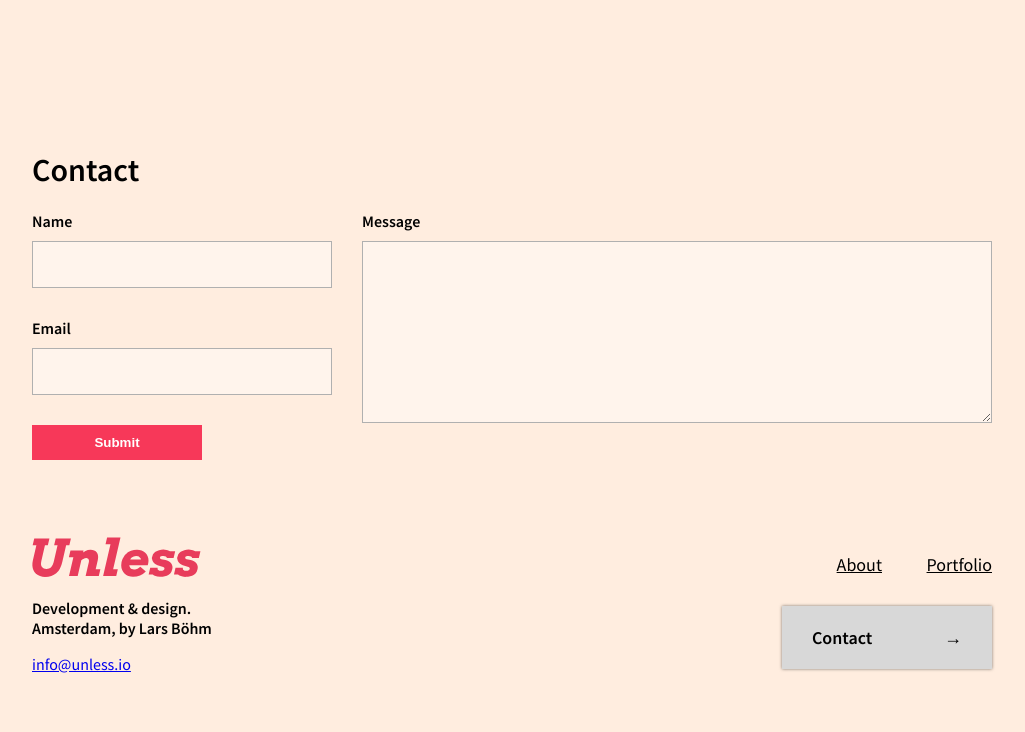
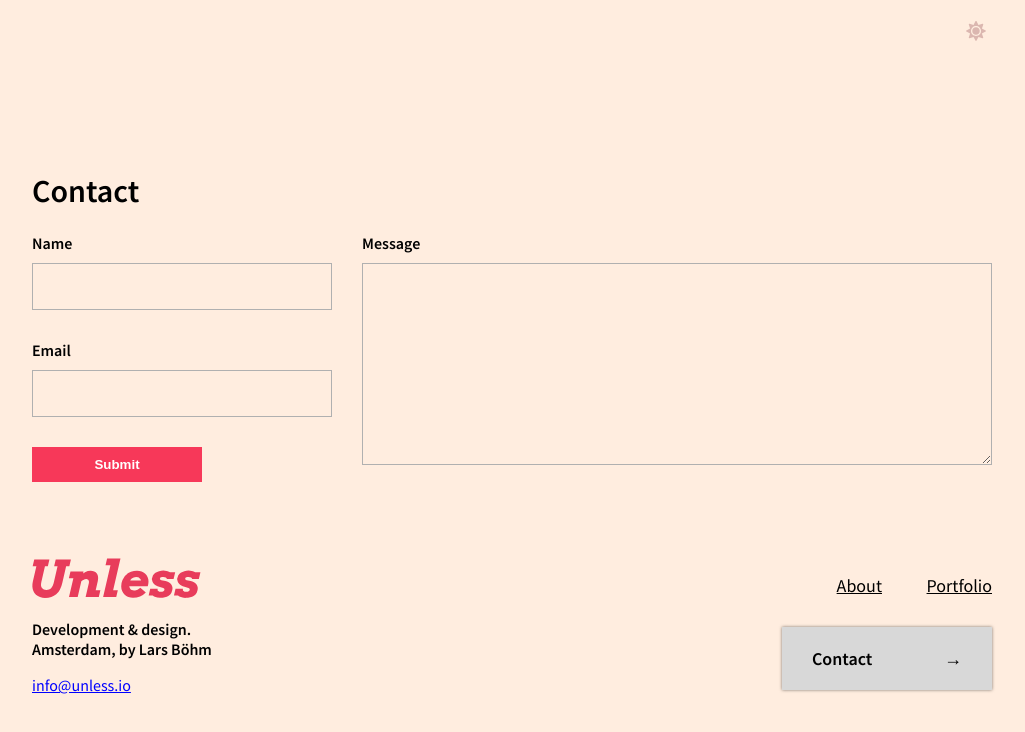
Before and after one commit to unless-io/unless_gatsby, a Gatsby site: page /contact in a window 1280 px wide. Shown: the whole page, without its empty margins (128-1153 px from the left). Built offline with nearby package versions, Linux system fonts and the light colour scheme; Gatsby itself is replaced by a stand-in of ours.

Commit message:
setup light modes

```diff
--- a/gatsby-browser.js
+++ b/gatsby-browser.js
@@ -5,3 +5,5 @@
  */
 
 // You can delete this file if you're not using it
+import ThemeProvider from './src/layout/theme-provider'
+export const wrapRootElement = ThemeProvider
--- a/gatsby-ssr.js
+++ b/gatsby-ssr.js
@@ -5,3 +5,5 @@
  */
 
 // You can delete this file if you're not using it
+import ThemeProvider from './src/layout/theme-provider'
+export const wrapRootElement = ThemeProvider
--- a/src/components/header/header.css
+++ b/src/components/header/header.css
@@ -2,7 +2,6 @@
   position: sticky;
   width: 100vw;
   top: calc(100vh - 160px);
-  background-color: #ffeddf;
   padding-bottom: 50px;
 }
 
@@ -42,6 +41,12 @@
   font-weight: 600;
 }
 
+.header-wrapper header .left a,
+.header-wrapper header .left a:visited {
+  color: var(--link);
+  transition: color 400ms ease;
+}
+
 .header-wrapper header .right ol {
   display: grid;
   grid-auto-columns: 1fr;
@@ -57,8 +62,9 @@
 }
 
 .header-wrapper header .right ol > li a {
-  color: black;
+  color: var(--foreground);
   font-size: 18px;
+  transition: color 400ms ease;
 }
 
 .header-wrapper header .right ol > li a.active {
--- a/src/components/layout.css
+++ b/src/components/layout.css
@@ -1,7 +1,33 @@
-body, html {
-  background-color: #FFEDDF;
+.light {
+  --background: #FFEDDF;
+  --foreground: black;
+  --link: blue;
+}
+
+.dark {
+  --background: #152741;
+  --foreground: white;
+  --link: #FFEDDF;
+}
+
+@media (prefers-color-scheme: dark) {
+  body {
+    background-color: #152741;
+  }
+}
+
+@media (prefers-color-scheme: light) {
+  body {
+    background-color: #FFEDDF;
+  }
+}
+
+body {
+  background-color: var(--background);
+  color: var(--foreground);
   margin: 0;
   font-family: 'Source Sans Pro', sans-serif;
+  transition: color 400ms ease, background-color 400ms ease;
 }
 
 @keyframes slideIn {
--- a/src/components/layout.js
+++ b/src/components/layout.js
@@ -6,14 +6,17 @@
  */
 
 import * as React from "react"
+import { useContext } from "react"
 import PropTypes from "prop-types"
 import { useStaticQuery, graphql } from "gatsby"
 
+import { ThemeContext } from "../layout/theme-provider.js"
 import Header from "./header/index"
 import "./layout.css"
 import "../stylesheets/index.css"
 
 const Layout = ({ children }) => {
+  const { themeMode, setThemeMode } = useContext(ThemeContext)
   const data = useStaticQuery(graphql`
     query SiteTitleQuery {
       site {
@@ -31,9 +34,67 @@ const Layout = ({ children }) => {
           margin: `0 auto`,
           maxWidth: 960,
           padding: `0 1.0875rem 1.45rem`,
+          paddingTop: `150px`,
+          position: `relative`
         }}
       >
         <main>{children}</main>
+        <button
+          onClick={event => {
+            event.preventDefault()
+            if (themeMode == "light") {
+              setThemeMode("dark")
+              localStorage.setItem("themeMode", "dark")
+            } else {
+              setThemeMode("light")
+              localStorage.setItem("themeMode", "light")
+            }
+          }}
+          className="theme-button"
+          style={{
+            backgroundColor: "transparent",
+            border: `none`,
+            position: `absolute`,
+            top: `20px`,
+            right: `1.0875rem`,
+          }}
+        >
+          {themeMode == "dark" ? (
+            <svg
+              aria-hidden="true"
+              focusable="false"
+              data-prefix="fas"
+              data-icon="moon"
+              className="svg-inline--fa fa-moon fa-w-16"
+              role="img"
+              width="20"
+              xmlns="http://www.w3.org/2000/svg"
+              viewBox="0 0 512 512"
+            >
+              <path
+                fill="currentColor"
+                d="M283.211 512c78.962 0 151.079-35.925 198.857-94.792 7.068-8.708-.639-21.43-11.562-19.35-124.203 23.654-238.262-71.576-238.262-196.954 0-72.222 38.662-138.635 101.498-174.394 9.686-5.512 7.25-20.197-3.756-22.23A258.156 258.156 0 0 0 283.211 0c-141.309 0-256 114.511-256 256 0 141.309 114.511 256 256 256z"
+              ></path>
+            </svg>
+          ) : (
+            <svg
+              aria-hidden="true"
+              focusable="false"
+              data-prefix="fas"
+              data-icon="sun"
+              className="svg-inline--fa fa-sun fa-w-16"
+              role="img"
+              width="20"
+              xmlns="http://www.w3.org/2000/svg"
+              viewBox="0 0 512 512"
+            >
+              <path
+                fill="currentColor"
+                d="M256 160c-52.9 0-96 43.1-96 96s43.1 96 96 96 96-43.1 96-96-43.1-96-96-96zm246.4 80.5l-94.7-47.3 33.5-100.4c4.5-13.6-8.4-26.5-21.9-21.9l-100.4 33.5-47.4-94.8c-6.4-12.8-24.6-12.8-31 0l-47.3 94.7L92.7 70.8c-13.6-4.5-26.5 8.4-21.9 21.9l33.5 100.4-94.7 47.4c-12.8 6.4-12.8 24.6 0 31l94.7 47.3-33.5 100.5c-4.5 13.6 8.4 26.5 21.9 21.9l100.4-33.5 47.3 94.7c6.4 12.8 24.6 12.8 31 0l47.3-94.7 100.4 33.5c13.6 4.5 26.5-8.4 21.9-21.9l-33.5-100.4 94.7-47.3c13-6.5 13-24.7.2-31.1zm-155.9 106c-49.9 49.9-131.1 49.9-181 0-49.9-49.9-49.9-131.1 0-181 49.9-49.9 131.1-49.9 181 0 49.9 49.9 49.9 131.1 0 181z"
+              ></path>
+            </svg>
+          )}
+        </button>
       </div>
       <Header siteTitle={data.site.siteMetadata?.title || `Title`} />
     </>
--- a/src/components/seo.js
+++ b/src/components/seo.js
@@ -10,7 +10,11 @@ import PropTypes from "prop-types"
 import { Helmet } from "react-helmet"
 import { useStaticQuery, graphql } from "gatsby"
 
+import { useContext } from "react"
+import { ThemeContext } from "../layout/theme-provider.js"
+
 function Seo({ description, lang, meta, title }) {
+  const { themeMode, setThemeMode } = useContext(ThemeContext)
   const { site } = useStaticQuery(
     graphql`
       query {
@@ -30,6 +34,9 @@ function Seo({ description, lang, meta, title }) {
 
   return (
     <Helmet
+      bodyAttributes={{
+        class: themeMode,
+      }}
       htmlAttributes={{
         lang,
       }}
--- /dev/null
+++ b/src/layout/theme-provider.js
@@ -0,0 +1,27 @@
+import React from 'react'
+
+// Our global theme context with default values
+export const ThemeContext = React.createContext({
+  themeMode: 'dark',
+  setThemeMode: () => {},
+})
+
+// Theme provider component with state
+const ThemeProvider = props => {
+  const clientSchemePreference = (
+    window.matchMedia('(prefers-color-scheme: dark)').matches ? 'dark' : 'light'
+    )
+  const localStorageTheme = localStorage.getItem('themeMode');
+  const themePresent = localStorageTheme || clientSchemePreference
+  const [themeMode, setThemeMode] = React.useState(themePresent)
+  const value = { themeMode, setThemeMode }
+
+  return (
+    <ThemeContext.Provider value={value}>
+      {props.children}
+    </ThemeContext.Provider>
+  )
+}
+
+// Exports a ThemeProvider wrapper
+export default ({ element }) => <ThemeProvider>{element}</ThemeProvider>
--- a/src/pages/about.js
+++ b/src/pages/about.js
@@ -16,7 +16,6 @@ const IndexPage = () => {
           minHeight: `300px`,
           width: `100%`,
           maxWidth: `800px`,
-          marginTop: `150px`,
         }}
       >
         <h1>About</h1>
@@ -52,6 +51,8 @@ const IndexPage = () => {
                 textAlign: `center`,
                 boxSizing: `border-box`,
                 marginTop: `5px`,
+                color: `var(--link)`,
+                transition: `color 400ms ease`
               }}
             >
               lars@unless.io
--- a/src/pages/contact.js
+++ b/src/pages/contact.js
@@ -9,11 +9,14 @@ const IndexPage = () => (
       style={{
         marginBottom: `1.45rem`,
         width: `100%`,
-        marginTop: `150px`,
       }}
     >
       <h1>Contact</h1>
-      <form action="https://formspree.io/info@unless.io" method="POST" className="form-grid">
+      <form
+        action="https://formspree.io/info@unless.io"
+        method="POST"
+        className="form-grid"
+      >
         <div className="form-group">
           <label htmlFor="name">Name</label>
           <input type="text" id="name" name="name" />
@@ -24,7 +27,13 @@ const IndexPage = () => (
         </div>
         <div className="form-group">
           <label htmlFor="message">Message</label>
-          <textarea id="message" cols="30" rows="10" name="message"></textarea>
+          <textarea
+            id="message"
+            cols="30"
+            rows="10"
+            name="message"
+            style={{ fontFamily: `'Source Sans Pro', sans-serif` }}
+          ></textarea>
         </div>
         <input type="submit" className="form-submit" />
       </form>
--- a/src/pages/index.js
+++ b/src/pages/index.js
@@ -22,7 +22,6 @@ const IndexPage = () => {
           height: `calc(100vh - 290px)`,
           maxHeight: `500px`,
           width: `100%`,
-          marginTop: `150px`,
           opacity: `0`,
           animationDuration: `400ms`,
           animationFillMode: `forwards`,
--- a/src/pages/portfolio.js
+++ b/src/pages/portfolio.js
@@ -9,7 +9,6 @@ const IndexPage = () => (
       style={{
         marginBottom: `1.45rem`,
         width: `100%`,
-        marginTop: `150px`,
       }}
     >
       <h1>Portfolio</h1>
--- /dev/null
+++ b/src/stylesheets/buttons.css
@@ -0,0 +1,9 @@
+.theme-button {
+  color: #b98282;
+  opacity: 0.5;
+  transition: opacity 400ms ease;
+}
+
+.theme-button:hover {
+  opacity: 1;
+}
--- a/src/stylesheets/form.css
+++ b/src/stylesheets/form.css
@@ -6,11 +6,13 @@
 
 .form-group input,
 .form-group textarea {
-  background-color: #fff4ec;
+  background-color: var(--background);
+  color: var(--foreground);
   border: 1px solid #b0b0b0;
   padding: 15px 10px;
   width: 100%;
   box-sizing: border-box;
+  transition: color 400ms ease, background-color 400ms ease;
 }
 
 .form-grid {
--- a/src/stylesheets/index.css
+++ b/src/stylesheets/index.css
@@ -1 +1,2 @@
 @import "./form.css";
+@import "./buttons.css";
```
